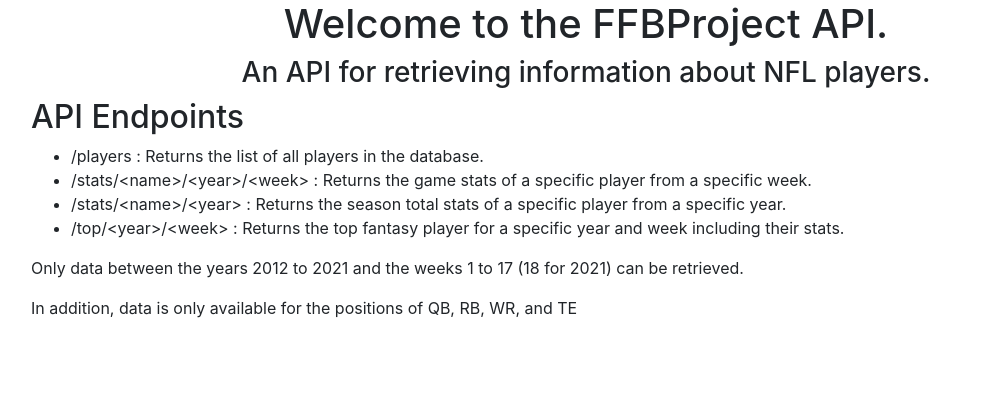
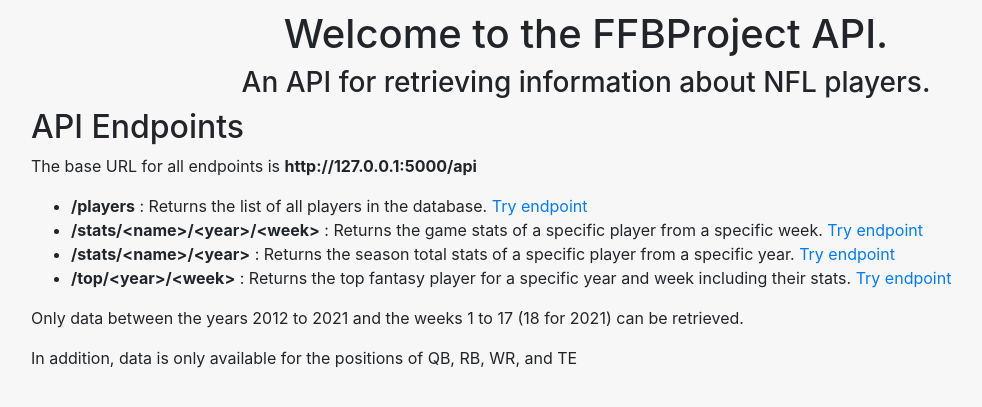
Before and after one commit to n-roth12/Football-REST-API, a Flask app: page / in a window 1280 px wide. Shown: the top 407 px of the page, without its empty margins (54-1036 px from the left). Run offline with Flask 2, Linux system fonts and the light colour scheme; some libraries are stand-ins or nearby versions.

Commit message:
New route for all players of a position.

```diff
--- a/api/routes.py
+++ b/api/routes.py
@@ -33,8 +33,15 @@ def home_page():
 # Route to return all players in the database
 @app.route('/api/players', methods=['GET'])
 def get_players():
-	all_players = Player.query.all()
+	all_players = db.session.query(Player).all()
 	result = players_schema.dump(all_players)
+	return jsonify(result)
+
+# Route to return all players of a specific position
+@app.route('/api/players/<pos>', methods=['GET'])
+def get_pos_players(pos):
+	pos_players = db.session.query(Player).filter(Player.position == pos).all()
+	result = players_schema.dump(pos_players)
 	return jsonify(result)
 
 # Route to return the stats of a specific player from a specific week
--- a/api/templates/index.html
+++ b/api/templates/index.html
@@ -17,11 +17,12 @@
 			</div>
 			<div>
 				<h2>API Endpoints</h2>
+				<p>The base URL for all endpoints is <strong>http://127.0.0.1:5000/api</strong></p>
 				<ul>
-					<li>/players : Returns the list of all players in the database.</li>
-					<li>/stats/&ltname&gt/&ltyear&gt/&ltweek&gt : Returns the game stats of a specific player from a specific week. </li>
-					<li>/stats/&ltname&gt/&ltyear&gt : Returns the season total stats of a specific player from a specific year.</li>
-					<li>/top/&ltyear&gt/&ltweek&gt : Returns the top fantasy player for a specific year and week including their stats.</li>
+					<li><strong>/players</strong> : Returns the list of all players in the database. <a href="/api/players">Try endpoint</a></li>
+					<li><strong>/stats/&ltname&gt/&ltyear&gt/&ltweek&gt</strong> : Returns the game stats of a specific player from a specific week. <a href="/api/stats/Dalvin_Cook/2019/6">Try endpoint</a></li>
+					<li><strong>/stats/&ltname&gt/&ltyear&gt</strong> : Returns the season total stats of a specific player from a specific year. <a href="/api/stats/Calvin_Ridley/2020">Try endpoint</a></li>
+					<li><strong>/top/&ltyear&gt/&ltweek&gt</strong> : Returns the top fantasy player for a specific year and week including their stats. <a href="/api/top/2018/4">Try endpoint</a></li>
 				</ul>
 			</div>
 			<div>
@@ -40,6 +41,13 @@
 	</body>
 
 <style>
+	body {
+		background-color: #f7f7f7;
+	}
+
+	h1 {
+		margin-top: 10px;
+	}
 </style>
 
 </html>
```
